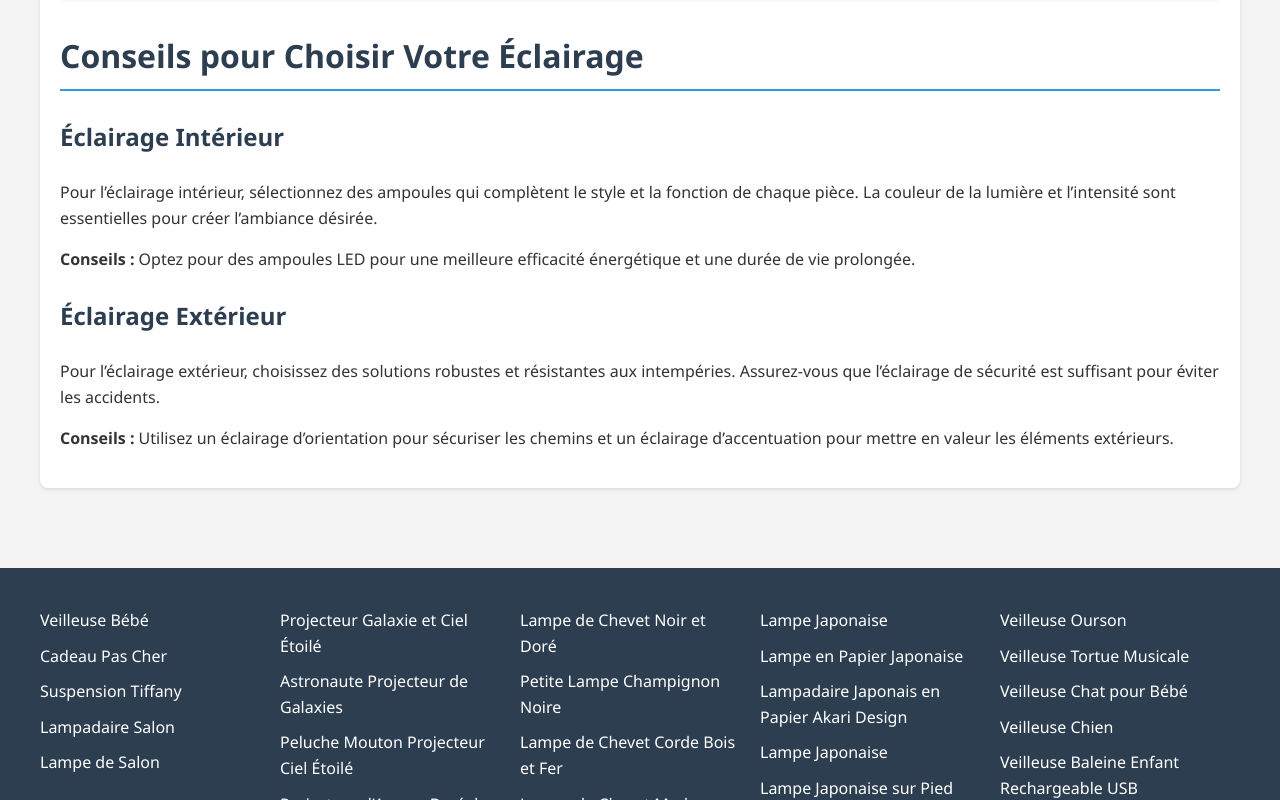
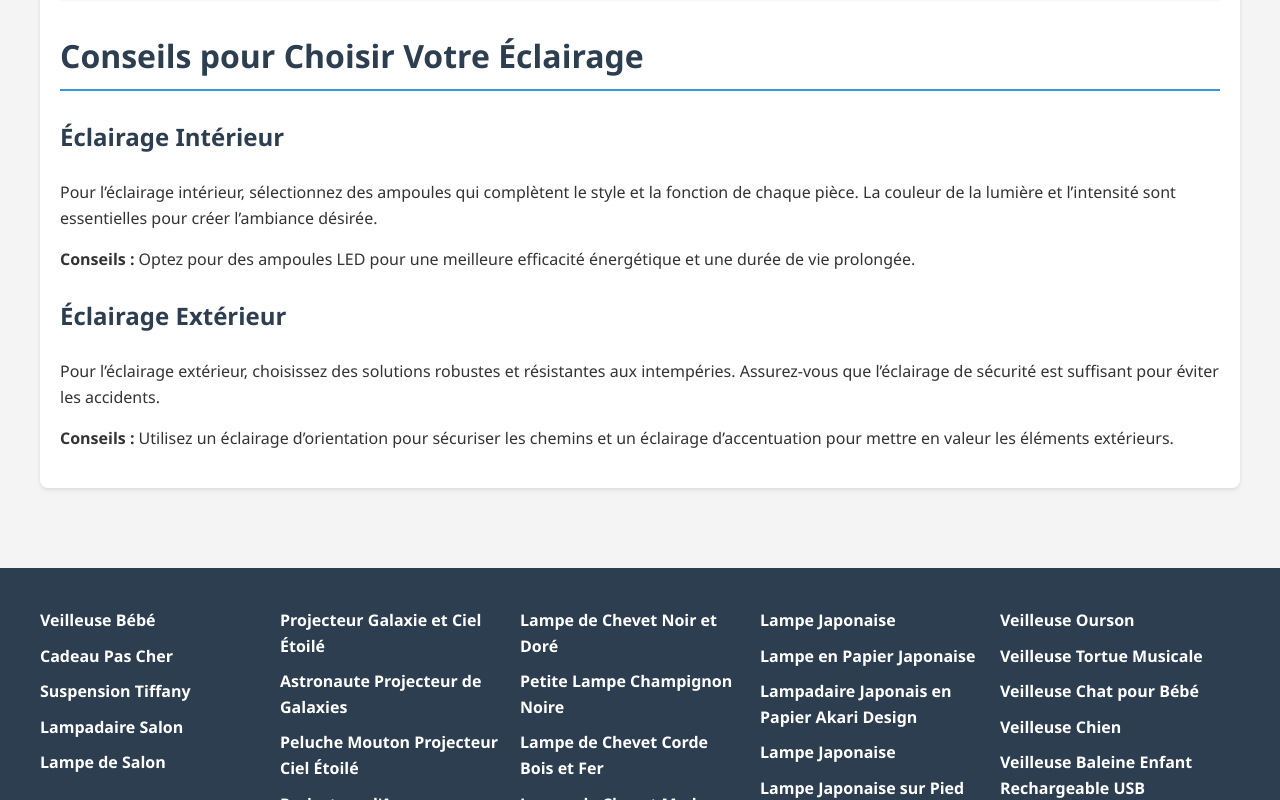
Before and after one commit to LAMOTTPARIS/ECLAIRAGE, a plain HTML site: page index.html in a window 1280 px wide. Shown: the part 2000-2800 px from the top of the page. Drawn offline with Linux system fonts and the light colour scheme.

Commit message:
Update index.html

```diff
--- a/index.html
+++ b/index.html
@@ -151,12 +151,13 @@
 
     <nav>
 <ul>
-            <li><a href="https://eclairagefrancais.fr/" title="Éclairage Français">Éclairage Français</a></li>
-            <li><a href="https://eclairagefrancais.fr/collections/eclairage-interieur" title="Éclairage Intérieur">Éclairage Intérieur</a></li>
-            <li><a href="https://eclairagefrancais.fr/collections/lampe-de-chevet" title="Lampe de Chevet">Lampe de Chevet</a></li>
-            <li><a href="https://eclairagefrancais.fr/collections/lampe-tiffany" title="Lampe Tiffany">Lampe Tiffany</a></li>
-            <li><a href="https://eclairagefrancais.fr/collections/lampe-champignon" title="Lampe Champignon">Lampe Champignon</a></li>
+    <li><a href="https://eclairagefrancais.fr/" title="Éclairage Français"><strong>Éclairage Français</strong></a></li>
+    <li><a href="https://eclairagefrancais.fr/collections/eclairage-interieur" title="Éclairage Intérieur"><strong>Éclairage Intérieur</strong></a></li>
+    <li><a href="https://eclairagefrancais.fr/collections/lampe-de-chevet" title="Lampe de Chevet"><strong>Lampe de Chevet</strong></a></li>
+    <li><a href="https://eclairagefrancais.fr/collections/lampe-tiffany" title="Lampe Tiffany"><strong>Lampe Tiffany</strong></a></li>
+    <li><a href="https://eclairagefrancais.fr/collections/lampe-champignon" title="Lampe Champignon"><strong>Lampe Champignon</strong></a></li>
 </ul>
+
     </nav>
 
     <div class="container">
@@ -289,41 +290,41 @@
     <footer>
         <div class="container">
            <ul>
-                <li><a href="https://eclairagefrancais.fr/collections/veilleuse-bebe" title="Veilleuse Bébé">Veilleuse Bébé</a></li>
-                <li><a href="https://eclairagefrancais.fr/collections/cadeau-pas-cher" title="Cadeau Pas Cher">Cadeau Pas Cher</a></li>
-                <li><a href="https://eclairagefrancais.fr/collections/suspension-tiffany" title="Suspension Tiffany">Suspension Tiffany</a></li>
-                <li><a href="https://eclairagefrancais.fr/collections/lampadaire-salon" title="Lampadaire Salon">Lampadaire Salon</a></li>
-                <li><a href="https://eclairagefrancais.fr/collections/lampe-de-salon" title="Lampe de Salon">Lampe de Salon</a></li>
+    <li><a href="https://eclairagefrancais.fr/collections/veilleuse-bebe" title="Veilleuse Bébé"><strong>Veilleuse Bébé</strong></a></li>
+    <li><a href="https://eclairagefrancais.fr/collections/cadeau-pas-cher" title="Cadeau Pas Cher"><strong>Cadeau Pas Cher</strong></a></li>
+    <li><a href="https://eclairagefrancais.fr/collections/suspension-tiffany" title="Suspension Tiffany"><strong>Suspension Tiffany</strong></a></li>
+    <li><a href="https://eclairagefrancais.fr/collections/lampadaire-salon" title="Lampadaire Salon"><strong>Lampadaire Salon</strong></a></li>
+    <li><a href="https://eclairagefrancais.fr/collections/lampe-de-salon" title="Lampe de Salon"><strong>Lampe de Salon</strong></a></li>
 </ul>
 <ul>
-                <li><a href="https://eclairagefrancais.fr/collections/projecteur-galaxie-et-ciel-etoile" title="Projecteur Galaxie et Ciel Étoilé">Projecteur Galaxie et Ciel Étoilé</a></li>
-                <li><a href="https://eclairagefrancais.fr/products/astronaute-projecteur-de-galaxies" title="Astronaute Projecteur de Galaxies">Astronaute Projecteur de Galaxies</a></li>
-                <li><a href="https://eclairagefrancais.fr/products/peluche-mouton-projecteur-ciel-etoile" title="Peluche Mouton Projecteur Ciel Étoilé">Peluche Mouton Projecteur Ciel Étoilé</a></li>
-                <li><a href="https://eclairagefrancais.fr/products/projecteur-daurore-boreale" title="Projecteur d'Aurore Boréale">Projecteur d'Aurore Boréale</a></li>
+    <li><a href="https://eclairagefrancais.fr/collections/projecteur-galaxie-et-ciel-etoile" title="Projecteur Galaxie et Ciel Étoilé"><strong>Projecteur Galaxie et Ciel Étoilé</strong></a></li>
+    <li><a href="https://eclairagefrancais.fr/products/astronaute-projecteur-de-galaxies" title="Astronaute Projecteur de Galaxies"><strong>Astronaute Projecteur de Galaxies</strong></a></li>
+    <li><a href="https://eclairagefrancais.fr/products/peluche-mouton-projecteur-ciel-etoile" title="Peluche Mouton Projecteur Ciel Étoilé"><strong>Peluche Mouton Projecteur Ciel Étoilé</strong></a></li>
+    <li><a href="https://eclairagefrancais.fr/products/projecteur-daurore-boreale" title="Projecteur d'Aurore Boréale"><strong>Projecteur d'Aurore Boréale</strong></a></li>
 </ul>
 <ul>
-                <li><a href="https://eclairagefrancais.fr/products/lampe-de-chevet-noir-et-dore" title="Lampe de Chevet Noir et Doré">Lampe de Chevet Noir et Doré</a></li>
-                <li><a href="https://eclairagefrancais.fr/products/petite-lampe-champignon-noire" title="Petite Lampe Champignon Noire">Petite Lampe Champignon Noire</a></li>
-                <li><a href="https://eclairagefrancais.fr/products/lampe-de-chevet-corde-bois-et-fer" title="Lampe de Chevet Corde Bois et Fer">Lampe de Chevet Corde Bois et Fer</a></li>
-                <li><a href="https://eclairagefrancais.fr/products/lampe-de-chevet-moderne" title="Lampe de Chevet Moderne">Lampe de Chevet Moderne</a></li>
-                <li><a href="https://eclairagefrancais.fr/products/lampe-de-chevet-en-bambou" title="Lampe de Chevet en Bambou">Lampe de Chevet en Bambou</a></li>
+    <li><a href="https://eclairagefrancais.fr/products/lampe-de-chevet-noir-et-dore" title="Lampe de Chevet Noir et Doré"><strong>Lampe de Chevet Noir et Doré</strong></a></li>
+    <li><a href="https://eclairagefrancais.fr/products/petite-lampe-champignon-noire" title="Petite Lampe Champignon Noire"><strong>Petite Lampe Champignon Noire</strong></a></li>
+    <li><a href="https://eclairagefrancais.fr/products/lampe-de-chevet-corde-bois-et-fer" title="Lampe de Chevet Corde Bois et Fer"><strong>Lampe de Chevet Corde Bois et Fer</strong></a></li>
+    <li><a href="https://eclairagefrancais.fr/products/lampe-de-chevet-moderne" title="Lampe de Chevet Moderne"><strong>Lampe de Chevet Moderne</strong></a></li>
+    <li><a href="https://eclairagefrancais.fr/products/lampe-de-chevet-en-bambou" title="Lampe de Chevet en Bambou"><strong>Lampe de Chevet en Bambou</strong></a></li>
 </ul>
 <ul>
-                <li><a href="https://eclairagefrancais.fr/collections/lampe-japonaise" title="Lampe Japonaise">Lampe Japonaise</a></li>
-                <li><a href="https://eclairagefrancais.fr/products/lampe-en-papier-japonaise" title="Lampe en Papier Japonaise">Lampe en Papier Japonaise</a></li>
-                <li><a href="https://eclairagefrancais.fr/products/lampadaire-japonais-en-papier-akari-design" title="Lampadaire Japonais en Papier Akari Design">Lampadaire Japonais en Papier Akari Design</a></li>
-                <li><a href="https://eclairagefrancais.fr/products/lampe-japonaise" title="Lampe Japonaise">Lampe Japonaise</a></li>
-                <li><a href="https://eclairagefrancais.fr/products/lampe-japonaise-sur-pied-akari-design" title="Lampe Japonaise sur Pied Akari Design">Lampe Japonaise sur Pied Akari Design</a></li>
+    <li><a href="https://eclairagefrancais.fr/collections/lampe-japonaise" title="Lampe Japonaise"><strong>Lampe Japonaise</strong></a></li>
+    <li><a href="https://eclairagefrancais.fr/products/lampe-en-papier-japonaise" title="Lampe en Papier Japonaise"><strong>Lampe en Papier Japonaise</strong></a></li>
+    <li><a href="https://eclairagefrancais.fr/products/lampadaire-japonais-en-papier-akari-design" title="Lampadaire Japonais en Papier Akari Design"><strong>Lampadaire Japonais en Papier Akari Design</strong></a></li>
+    <li><a href="https://eclairagefrancais.fr/products/lampe-japonaise" title="Lampe Japonaise"><strong>Lampe Japonaise</strong></a></li>
+    <li><a href="https://eclairagefrancais.fr/products/lampe-japonaise-sur-pied-akari-design" title="Lampe Japonaise sur Pied Akari Design"><strong>Lampe Japonaise sur Pied Akari Design</strong></a></li>
 </ul>
 <ul>
-                <li><a href="https://eclairagefrancais.fr/products/veilleuse-ourson" title="Veilleuse Ourson">Veilleuse Ourson</a></li>
-                <li><a href="https://eclairagefrancais.fr/products/veilleuse-tortue-musicale" title="Veilleuse Tortue Musicale">Veilleuse Tortue Musicale</a></li>
-                <li><a href="https://eclairagefrancais.fr/products/veilleuse-chat-pour-bebe" title="Veilleuse Chat pour Bébé">Veilleuse Chat pour Bébé</a></li>
-                <li><a href="https://eclairagefrancais.fr/products/veilleuse-chien" title="Veilleuse Chien">Veilleuse Chien</a></li>
-                <li><a href="https://eclairagefrancais.fr/products/veilleuse-baleine-enfant-rechargeable-usb" title="Veilleuse Baleine Enfant Rechargeable USB">Veilleuse Baleine Enfant Rechargeable USB</a></li>
-                <li><a href="https://eclairagefrancais.fr/products/veilleuse-nuage" title="Veilleuse Nuage">Veilleuse Nuage</a></li>
-                <li><a href="https://eclairagefrancais.fr/products/veilleuse-licorne" title="Veilleuse Licorne">Veilleuse Licorne</a></li>
-                <li><a href="https://eclairagefrancais.fr/products/veilleuse-rechargeable-cube-mario" title="Veilleuse Rechargeable Cube Mario">Veilleuse Rechargeable Cube Mario</a></li>
+    <li><a href="https://eclairagefrancais.fr/products/veilleuse-ourson" title="Veilleuse Ourson"><strong>Veilleuse Ourson</strong></a></li>
+    <li><a href="https://eclairagefrancais.fr/products/veilleuse-tortue-musicale" title="Veilleuse Tortue Musicale"><strong>Veilleuse Tortue Musicale</strong></a></li>
+    <li><a href="https://eclairagefrancais.fr/products/veilleuse-chat-pour-bebe" title="Veilleuse Chat pour Bébé"><strong>Veilleuse Chat pour Bébé</strong></a></li>
+    <li><a href="https://eclairagefrancais.fr/products/veilleuse-chien" title="Veilleuse Chien"><strong>Veilleuse Chien</strong></a></li>
+    <li><a href="https://eclairagefrancais.fr/products/veilleuse-baleine-enfant-rechargeable-usb" title="Veilleuse Baleine Enfant Rechargeable USB"><strong>Veilleuse Baleine Enfant Rechargeable USB</strong></a></li>
+    <li><a href="https://eclairagefrancais.fr/products/veilleuse-nuage" title="Veilleuse Nuage"><strong>Veilleuse Nuage</strong></a></li>
+    <li><a href="https://eclairagefrancais.fr/products/veilleuse-licorne" title="Veilleuse Licorne"><strong>Veilleuse Licorne</strong></a></li>
+    <li><a href="https://eclairagefrancais.fr/products/veilleuse-rechargeable-cube-mario" title="Veilleuse Rechargeable Cube Mario"><strong>Veilleuse Rechargeable Cube Mario</strong></a></li>
 </ul>
         </div>
     </footer>
```
Lines whose indentation alone changed are shown as unchanged.
